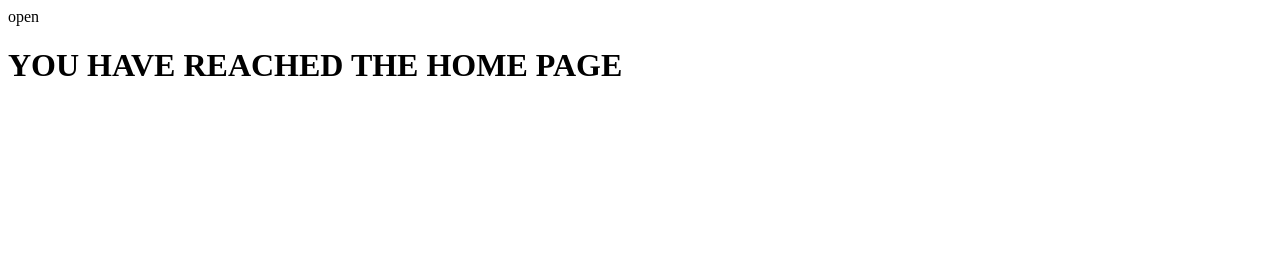
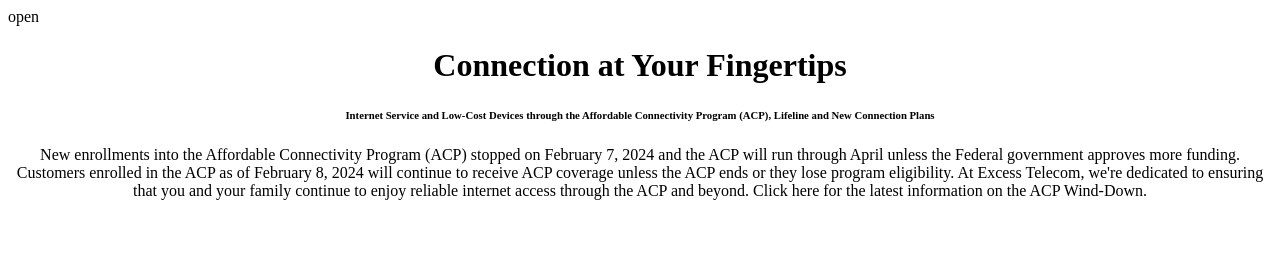
Before and after one commit to jlburks/ExcessTelecom, a plain HTML site: page index.html in a window 1280 px wide. Drawn offline with Linux system fonts and the light colour scheme.

Commit message:
text added to homepage. Not concrete

```diff
--- a/index.css
+++ b/index.css
@@ -23,10 +23,6 @@
   margin-left: 50px;
 }
 
-.navButtons {
-  border-bottom: 3px solid rgb(141, 141, 141);
-}
-
 .navButtons,
 button {
   background: none;
@@ -39,6 +35,8 @@ button {
   font-size: 30px;
   text-align: center;
   padding-bottom: 10px;
+  padding-left: 40px;
+  padding-right: 40px;
 }
 
 .navButtons,
@@ -49,12 +47,14 @@ button:hover {
 
 #homePage {
   display: block;
+  text-align: center;
 }
 
 #aboutPage,
 #devicesPage,
 #internetPage {
   display: none;
+  text-align: center;
 }
 
 #main {
--- a/index.html
+++ b/index.html
@@ -29,7 +29,21 @@
     <span onclick="openNav()">open</span>
     <main id="mainContent">
       <div id="homePage">
-        <h1>YOU HAVE REACHED THE HOME PAGE</h1>
+        <h1>Connection at Your Fingertips</h1>
+        <h6>
+          Internet Service and Low-Cost Devices through the Affordable
+          Connectivity Program (ACP), Lifeline and New Connection Plans
+        </h6>
+        <p>
+          New enrollments into the Affordable Connectivity Program (ACP) stopped
+          on February 7, 2024 and the ACP will run through April unless the
+          Federal government approves more funding. Customers enrolled in the
+          ACP as of February 8, 2024 will continue to receive ACP coverage
+          unless the ACP ends or they lose program eligibility. At Excess
+          Telecom, we're dedicated to ensuring that you and your family continue
+          to enjoy reliable internet access through the ACP and beyond. Click
+          here for the latest information on the ACP Wind-Down.
+        </p>
       </div>
       <div id="internetPage">
         <h1>YOU HAVE REACHED THE INTERNET PAGE</h1>
```
